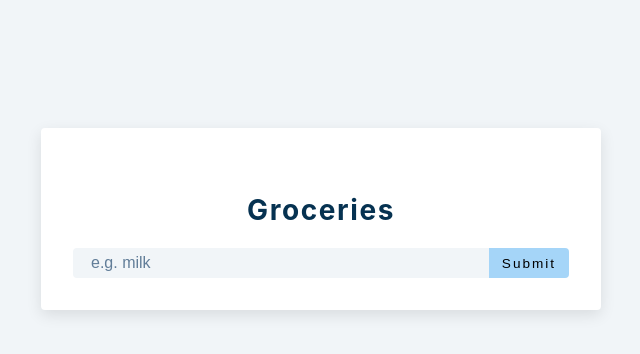
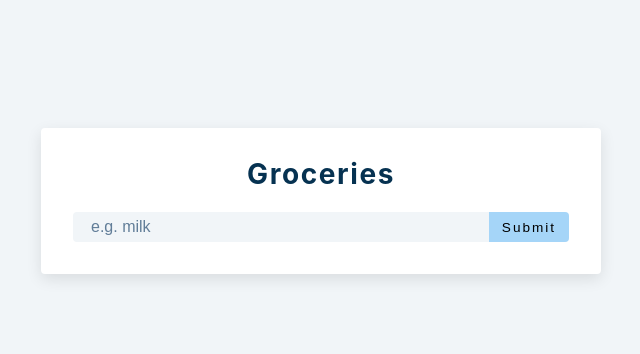
Before and after one commit to KristijonasJurk/React-To-Do-List, a React (Create React App) app: page / in a window 1280 px wide. Shown: the top 354 px of the page, without its empty margins (319-959 px from the left). Built offline with nearby package versions, Linux system fonts and the light colour scheme.

Commit message:
added alert

```diff
--- a/src/Alert.js
+++ b/src/Alert.js
@@ -1,6 +1,16 @@
 import React, { useEffect } from 'react'
 
-const Alert = ({ type, msg }) => {
+const Alert = ({ type, msg, showAlert }) => {
+
+  useEffect(() => {
+    const timeout = setTimeout(() => {
+      showAlert()
+    }, 3000)
+    return () => {
+      clearTimeout(timeout)
+    }
+  }, [])
+
   return <p className={`alert alert-${type}`}>{msg}</p>
 }
 
--- a/src/App.js
+++ b/src/App.js
@@ -7,11 +7,12 @@ function App() {
   const [list, setList] = useState([])
   const [isEditing, setIsEditing] = useState(false)
   const [editID, setEditId] = useState(null)
-  const [alert, setAlert] = useState({ show: true, msg: '', type: '' })
+  const [alert, setAlert] = useState({ show: false, msg: '', type: '' })
   const handleSubmit = (e) => {
     e.preventDefault()
     if (!name) {
       // alert
+      showAlert(true, 'please enter a value', 'danger')
     } else if (name && isEditing) {
       // edit
     } else {
@@ -20,13 +21,15 @@ function App() {
       setName('')
     }
   }
+  const showAlert = (show = false, msg = '', type = '') => {
+    setAlert({ show, msg, type })
+  }
 
   return <section
     className='section-center'>
     <form
-      className='grocery-form'
-      onClick={handleSubmit}>
-      {alert.show && <Alert {...alert} />}
+      className='grocery-form'>
+      {alert.show && <Alert {...alert} showAlert={showAlert} />}
       <h3>groceries</h3>
       <div
         className="form-control">
```
